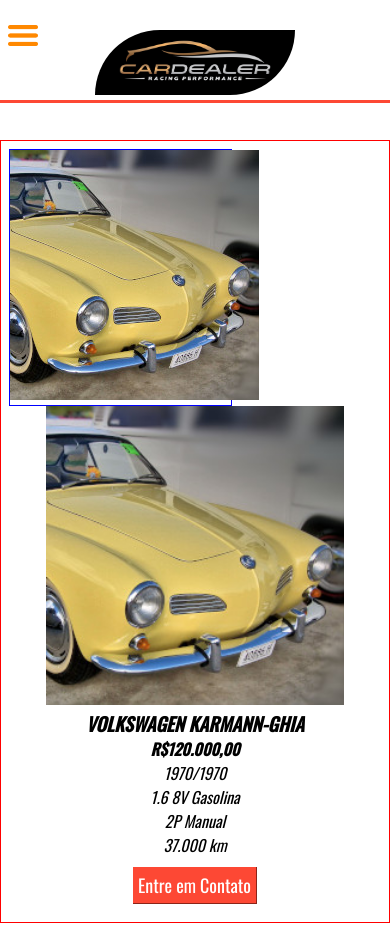
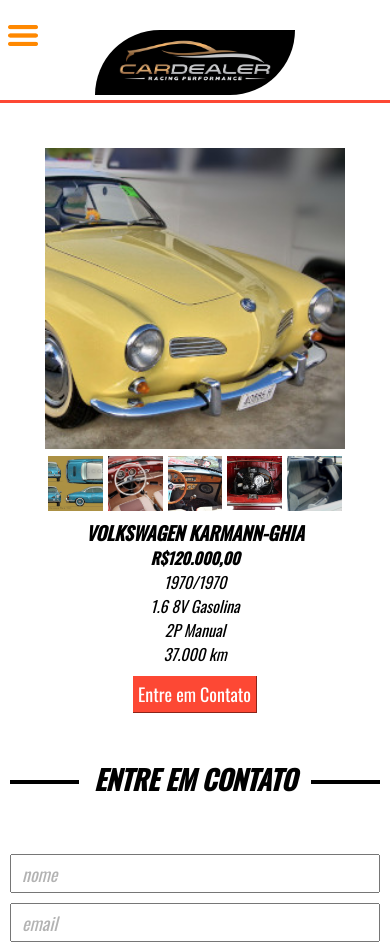
Before and after one commit to julianamacape/portfolio07, a plain HTML site: page venda-single.html in a window 390 px wide. Shown: the top 945 px of the page. Drawn offline with nearby package versions, Linux system fonts and the light colour scheme.

Commit message:
car shop project update
Page VENDA
- Thumbnails added

```diff
--- a/css/style.css
+++ b/css/style.css
@@ -214,24 +214,26 @@ section.destaque .destaque-header {
 }
 
 .item-venda {
-    border: 1px solid red;
     display: flex;
     max-width: 900px;
     margin: 160px auto 0 auto;
     padding-left: 2%;
+    height: 447px;
 }
 
 .item-venda-gallery {
-    width: 20%;
-    border: 1px solid blue;
-}
+    width: 10.3%;
 
-.item-venda-gallery {
-    width: 60%;
+    overflow: scroll;
 }
 
 .item-venda-gallery-img {
+    padding: 2.5px 5px;
+}
 
+.item-venda-gallery-img img {
+   width: 100%;
+   cursor: zoom-in;
 }
 
 .item-venda-img {
@@ -241,6 +243,10 @@ section.destaque .destaque-header {
 
 .item-venda-img img {
     width: 100%;
+}
+
+.item-venda-gallery2 {
+    display: none;
 }
 
 .item-venda-descr {
@@ -935,6 +941,25 @@ footer {
         width: 100%;
         text-align: center;
     }
+
+    .item-venda-gallery {
+        display: none;
+    }
+
+    .item-venda-gallery2 {
+        display: flex;
+        width: 80%;
+        margin: 0 auto;
+    }
+
+    .item-venda-gallery-img2 {
+        width: Calc(100% / 5);
+    }
+    .item-venda-gallery-img2 img {
+        width: 100%;
+        padding: 2.5px;
+        cursor: zoom-in;
+    }
 }
 
 @media screen and (max-width: 400px) {
--- a/venda-single.html
+++ b/venda-single.html
@@ -36,10 +36,26 @@
     </header>
     <section class="item-venda">
         <div class="item-venda-gallery">
-            <div class="item-venda-gallery-img"><img src="images/car01.jpg" alt=""></div>
+            <div class="item-venda-gallery-img"><img src="images/karman-thumb01.jpg" alt=""></div>
+            <div class="item-venda-gallery-img"><img src="images/karman-thumb02.jpg" alt=""></div>
+            <div class="item-venda-gallery-img"><img src="images/karman-thumb03.jpg" alt=""></div>
+            <div class="item-venda-gallery-img"><img src="images/karman-thumb04.jpg" alt=""></div>
+            <div class="item-venda-gallery-img"><img src="images/karman-thumb05.jpg" alt=""></div>
+            <div class="item-venda-gallery-img"><img src="images/karman-thumb01.jpg" alt=""></div>
+            <div class="item-venda-gallery-img"><img src="images/karman-thumb02.jpg" alt=""></div>
+            <div class="item-venda-gallery-img"><img src="images/karman-thumb03.jpg" alt=""></div>
+            <div class="item-venda-gallery-img"><img src="images/karman-thumb04.jpg" alt=""></div>
+            <div class="item-venda-gallery-img"><img src="images/karman-thumb05.jpg" alt=""></div>
         </div>
         <div class="item-venda-img">
             <img src="images/car01.jpg" alt="">
+        </div>
+        <div class="item-venda-gallery2">
+            <div class="item-venda-gallery-img2"><img src="images/karman-thumb01.jpg" alt=""></div>
+            <div class="item-venda-gallery-img2"><img src="images/karman-thumb02.jpg" alt=""></div>
+            <div class="item-venda-gallery-img2"><img src="images/karman-thumb03.jpg" alt=""></div>
+            <div class="item-venda-gallery-img2"><img src="images/karman-thumb04.jpg" alt=""></div>
+            <div class="item-venda-gallery-img2"><img src="images/karman-thumb05.jpg" alt=""></div>
         </div>
         <div class="item-venda-descr">
             <h3>VOLKSWAGEN KARMANN-GHIA</h3>
```
Also changed, not shown: images/karman-thumb01.jpg (added), images/karman-thumb02.jpg (added), images/karman-thumb03.jpg (added), images/karman-thumb04.jpg (added), images/karman-thumb05.jpg (added).
